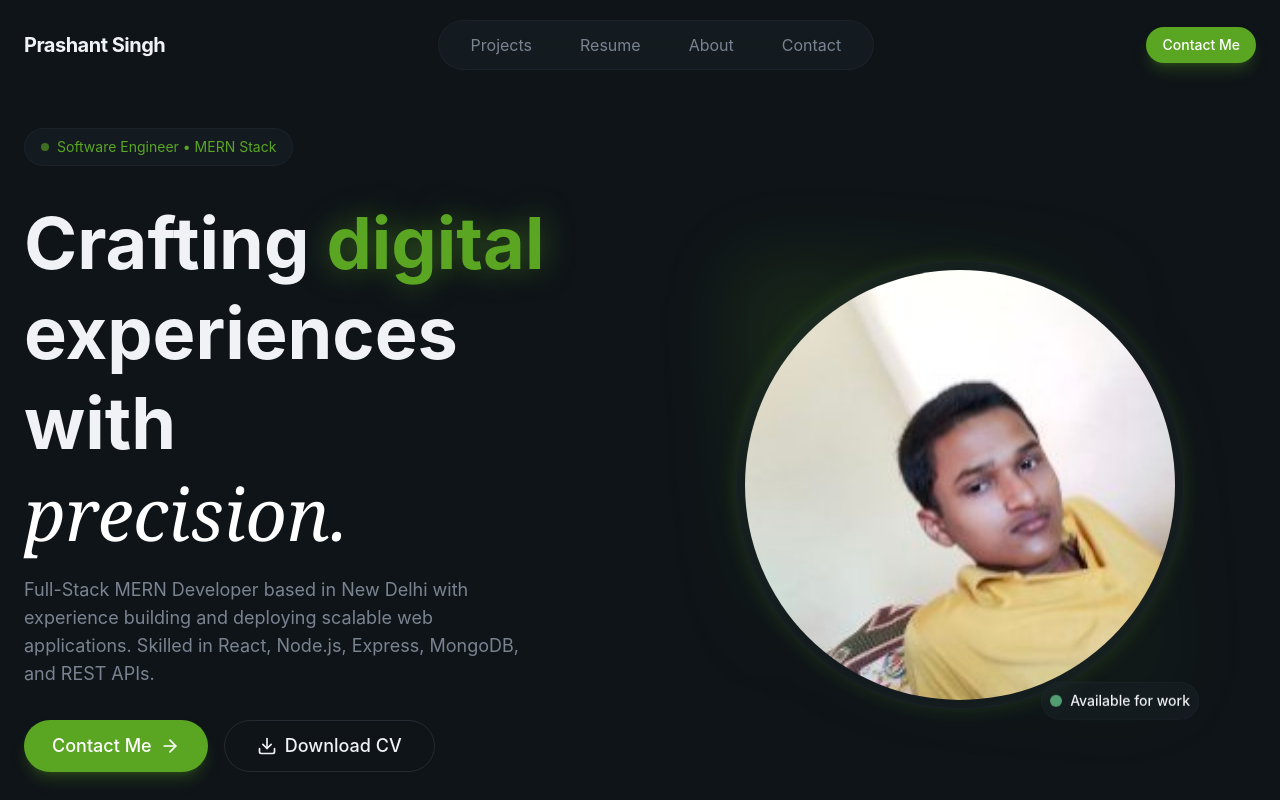
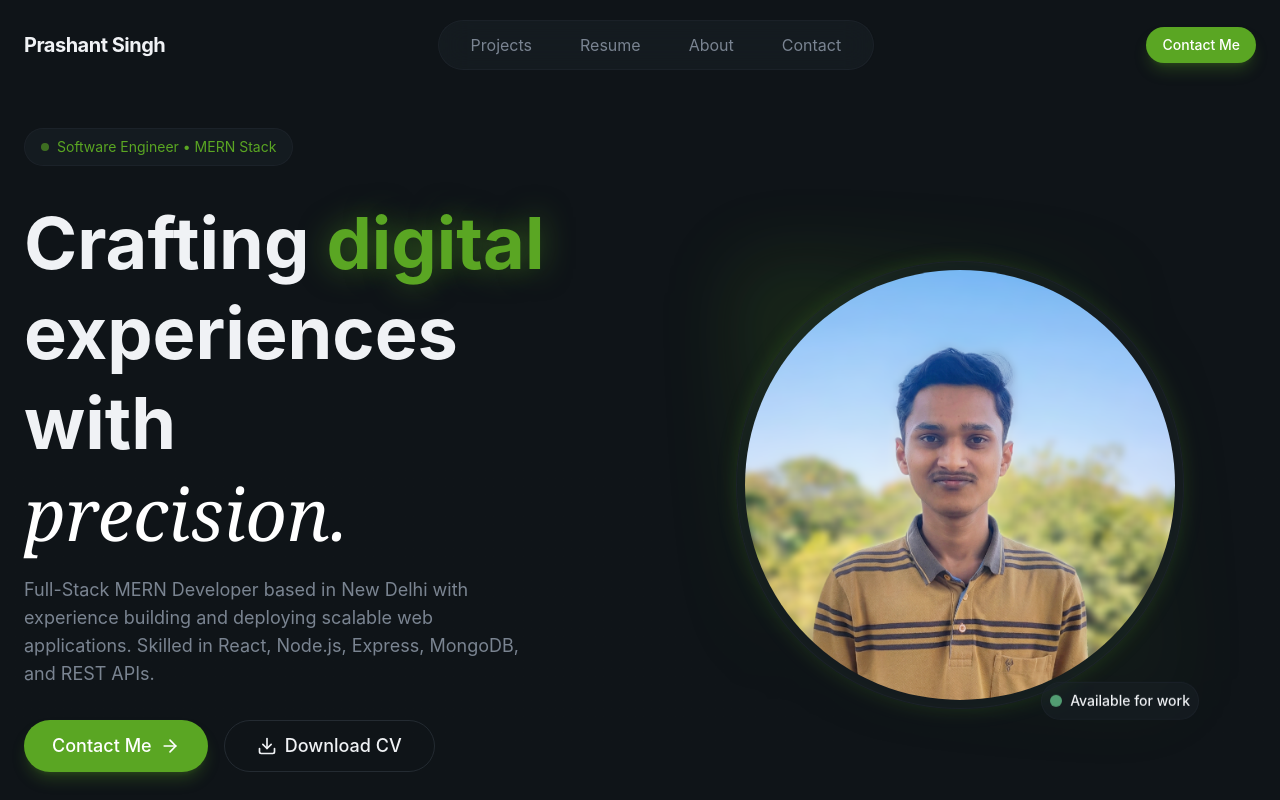
Before and after one commit to prashant1s/PortfolioPrashant, a React (Vite) app: page / in a window 1280 px wide. Shown: the top 800 px of the page. Built offline with nearby package versions, Linux system fonts and the light colour scheme.

Commit message:
projects61

```diff
--- a/src/sections/Hero.jsx
+++ b/src/sections/Hero.jsx
@@ -121,7 +121,7 @@ export const Hero = () => {
               />
               <div className="relative glass rounded-full p-2 glow-border">
                 <img
-                  src="./projects/profile-photo.jpg"
+                  src="./projects/profile-photo.png"
                   alt="Prashant singh"
                   className="w-full aspect-square object-cover rounded-full"
                 />
```
Also changed, not shown: public/projects/profile-photo.jpg (deleted), public/projects/profile-photo.png (added).
